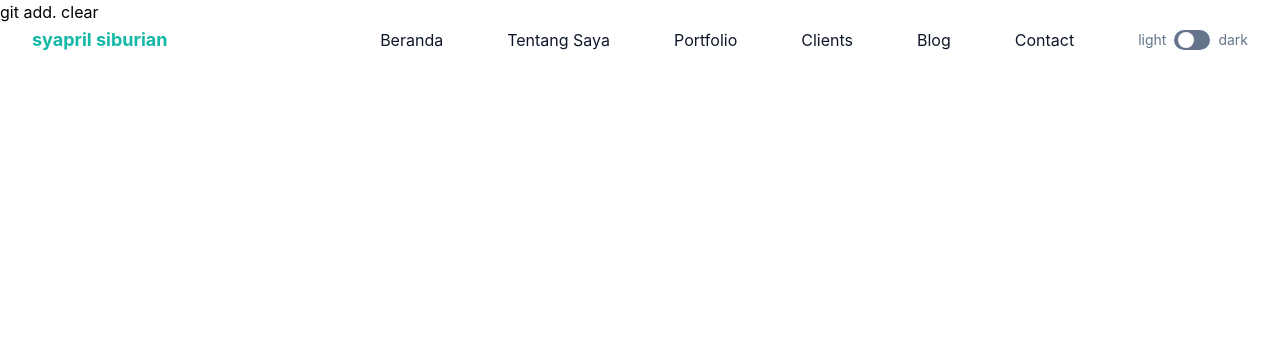
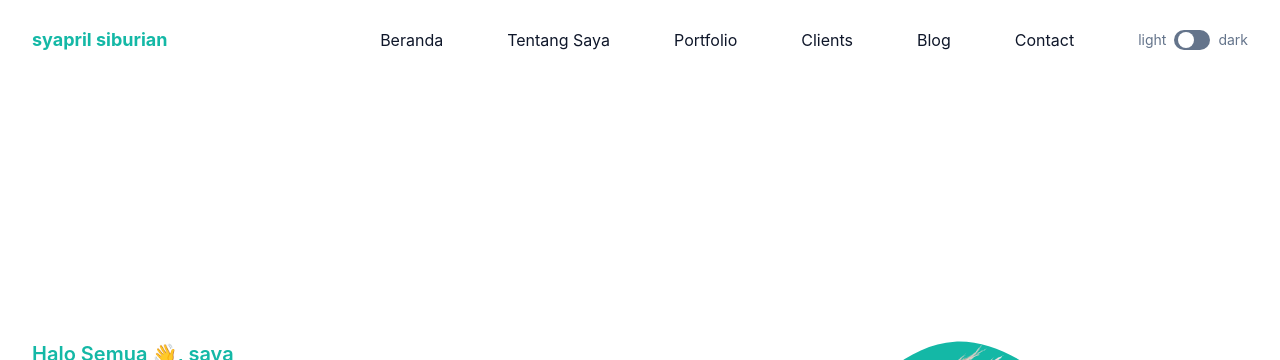
Before and after one commit to syaprilsiburian/portfolio-tailwind, a website: page index.html in a window 1280 px wide. Shown: the top 360 px of the page. Drawn offline with Linux system fonts and the light colour scheme.

Commit message:
perbaikan fitur

```diff
--- a/index.html
+++ b/index.html
@@ -17,7 +17,7 @@
       }
     </script>
   </head>
-  git add. clear
+
   <body>
     <!-- Header Start -->
     <header
```
